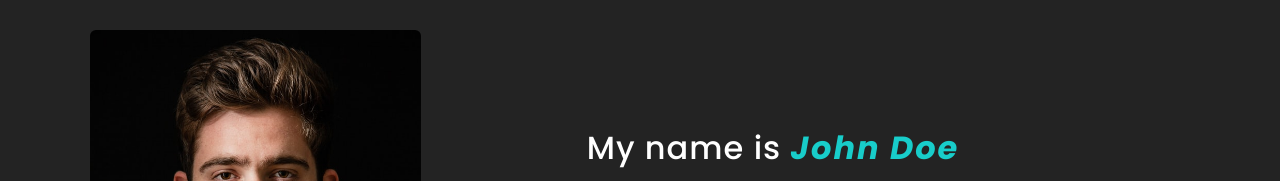
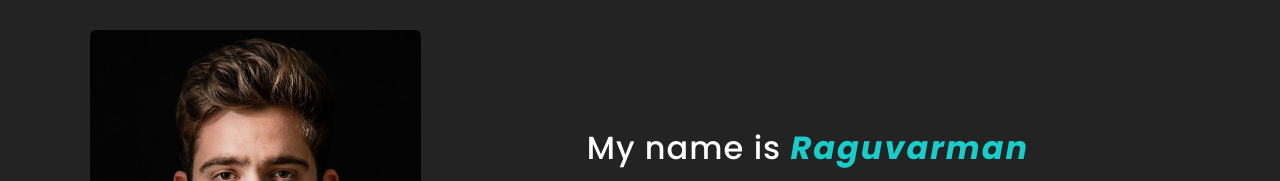
Before and after one commit to Raguvarmank/Raguvarmank, a plain HTML site: page index.html in a window 1280 px wide. Shown: the part 980-1161 px from the top of the page. Drawn offline with Linux system fonts and the light colour scheme.

Commit message:
Update index.html

```diff
--- a/index.html
+++ b/index.html
@@ -7,7 +7,7 @@
     <meta name="viewport" content="width=device-width, initial-scale=1.0">
 
     <!-- SEO Meta Tags -->
-    <meta name="description" content="Your description">
+    <meta name="description" content="Raguvarman's Portfolio">
     <meta name="author" content="Your name">
 
     <!-- OG Meta Tags to improve the way the post looks when you share the page on Facebook, Twitter, LinkedIn -->
@@ -20,7 +20,7 @@
     <meta name="twitter:card" content="summary_large_image"> <!-- to have large image post format in Twitter -->
 
     <!-- Webpage Title -->
-    <title>Title - Portfolio Template</title>
+    <title>Ragu's Portfolio</title>
 
     <!-- Styles -->
     <link
@@ -85,7 +85,7 @@
                 <img src="./assets/profile.jpg" alt="">
             </div>
             <div class="aboutus">
-                <p>My name is <span>John Doe</span></p>
+                <p>My name is <span>Raguvarman</span></p>
                 <p>Lorem ipsum dolor sit amet consectetur adipisicing elit. Corporis repellat amet distinctio totam,
                     assumenda similique quisquam maxime quos quae hic!</p>
                 <div class="socials">
```
